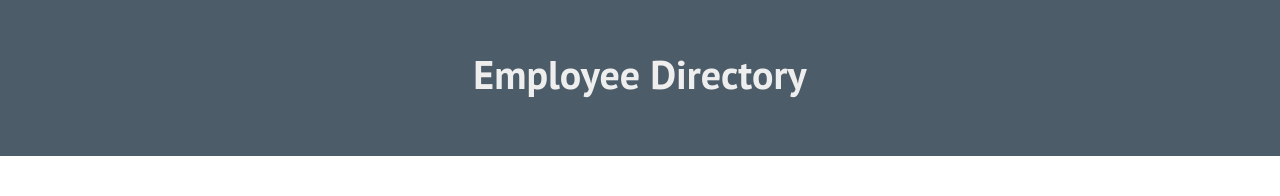
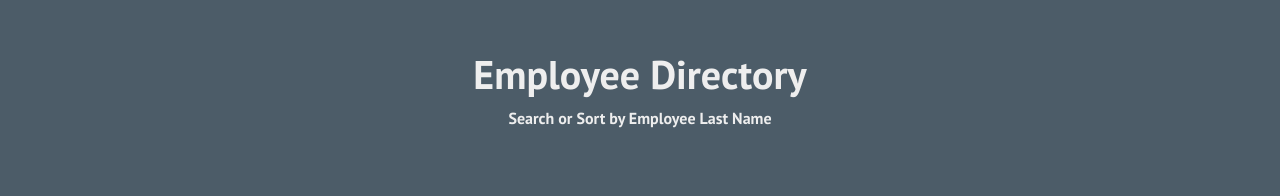
Before and after one commit to DS1826/employee-directory, a React (Create React App) app: page / in a window 1280 px wide. Shown: the top 196 px of the page. Built offline with nearby package versions, Linux system fonts and the light colour scheme; no server answers.

Commit message:
added search sort instructions

```diff
--- a/src/components/Header/index.js
+++ b/src/components/Header/index.js
@@ -6,6 +6,7 @@ function Header() {
     return (
         <div className="header">
             <h1>Employee Directory</h1>
+            <p>Search or Sort by Employee Last Name</p>
         </div>
     );
 }
```
